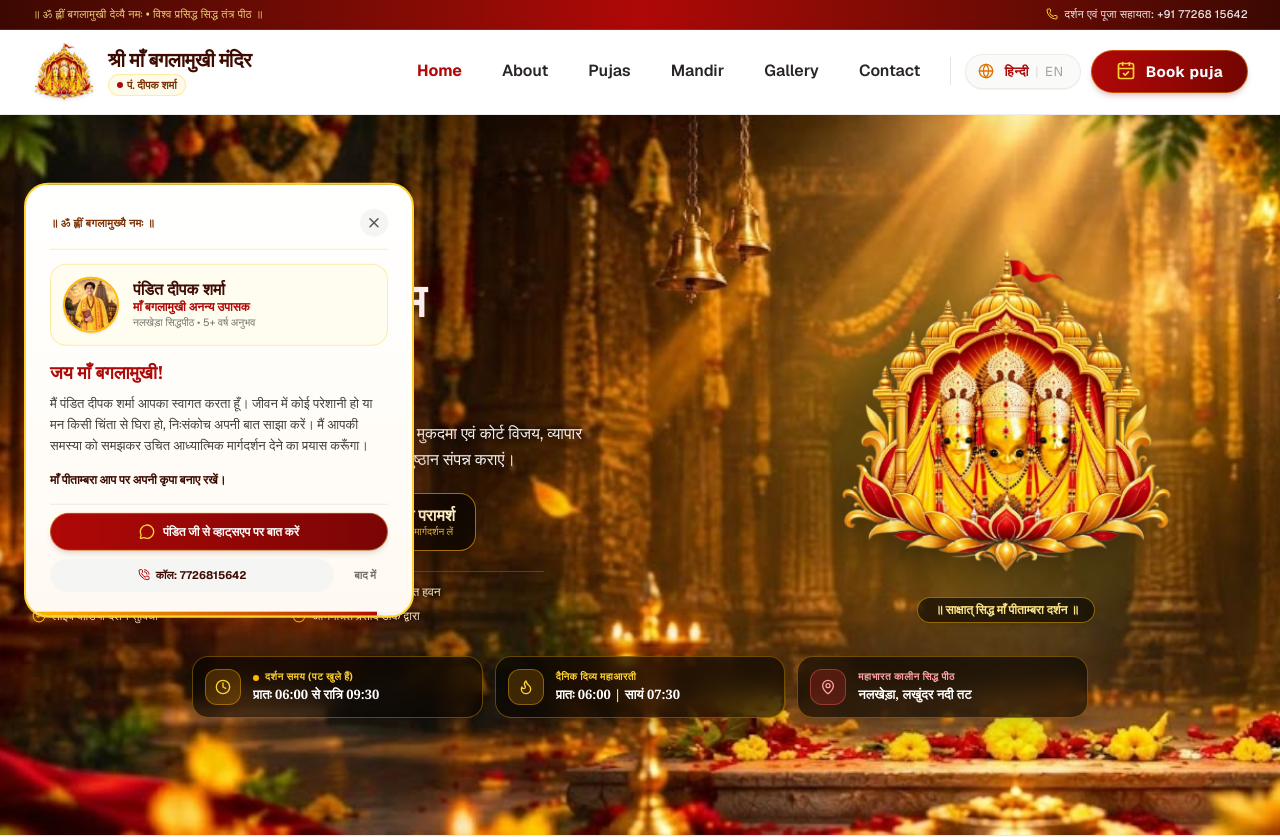
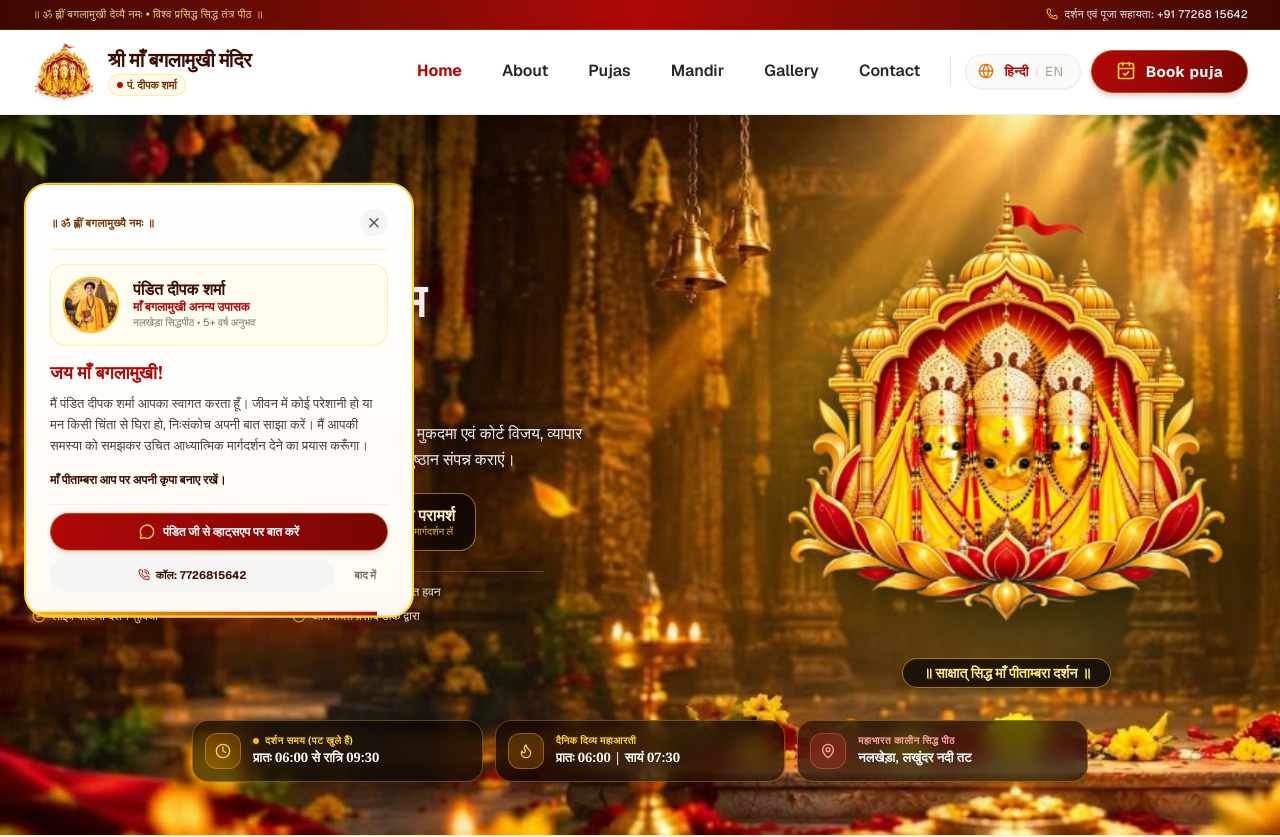
Before and after one commit to prisminfotechdevloper-2026/baglamukhi_temple_client, a Next.js app: page / in a window 1280 px wide. Shown: the top 837 px of the page. Built offline with nearby package versions, Linux system fonts and the light colour scheme.

Commit message:
fix(hero): enhance Mata Rani image size and divine aura on mobile screens

```diff
--- a/src/components/home/HeroSection.tsx
+++ b/src/components/home/HeroSection.tsx
@@ -188,26 +188,26 @@ export default function HeroSection() {
           </div>
 
           {/* ================= RIGHT COLUMN: Mata Rani Image ================= */}
-          <div className="lg:col-span-5 order-2 lg:order-2 flex flex-col items-center justify-center">
+          <div className="lg:col-span-5 order-2 lg:order-2 flex flex-col items-center justify-center my-4 sm:my-5 lg:my-0">
             <div className="relative group flex flex-col items-center">
               {/* Divine Golden Ambient Halo Glow */}
-              <div className="absolute top-1/2 left-1/2 -translate-x-1/2 -translate-y-1/2 w-48 h-48 sm:w-64 sm:h-64 lg:w-[340px] lg:h-[340px] rounded-full bg-gradient-to-tr from-amber-400/35 via-yellow-300/35 to-orange-500/20 blur-3xl pointer-events-none animate-pulse" />
+              <div className="absolute top-1/2 left-1/2 -translate-x-1/2 -translate-y-1/2 w-[270px] h-[270px] xs:w-[310px] xs:h-[310px] sm:w-[370px] sm:h-[370px] lg:w-[440px] lg:h-[440px] rounded-full bg-gradient-to-tr from-amber-400/40 via-yellow-300/35 to-orange-500/25 blur-2xl sm:blur-3xl pointer-events-none animate-pulse" />
 
               {/* Mata Rani Divine Transparent Idol */}
-              <div className="relative h-48 w-48 sm:h-64 sm:w-64 lg:h-[360px] lg:w-[360px] transition-transform duration-500 group-hover:scale-105">
+              <div className="relative w-[285px] h-[285px] xs:w-[320px] xs:h-[320px] sm:w-[380px] sm:h-[380px] md:w-[420px] md:h-[420px] lg:w-[450px] lg:h-[450px] xl:w-[480px] xl:h-[480px] max-w-[92vw] aspect-square transition-transform duration-500 group-hover:scale-105">
                 <Image
                   src="/images/baglamukhi-logo.png"
                   alt="माँ बगलामुखी दिव्य स्वरूप"
                   fill
                   priority
-                  sizes="(max-width: 640px) 192px, (max-width: 1024px) 256px, 360px"
-                  className="object-contain drop-shadow-[0_12px_24px_rgba(0,0,0,0.5)]"
+                  sizes="(max-width: 640px) 320px, (max-width: 1024px) 450px, 480px"
+                  className="w-full h-full object-contain filter drop-shadow-[0_16px_36px_rgba(0,0,0,0.8)] drop-shadow-[0_0_35px_rgba(216,155,24,0.45)] select-none"
                 />
               </div>
 
               {/* Sacred Darshan Banner Under Deity */}
-              <div className="mt-1 sm:mt-1.5 text-center">
-                <span className="inline-block rounded-full bg-black/60 backdrop-blur-md px-4 py-1 text-[11px] sm:text-xs font-semibold text-amber-200 border border-amber-400/50 shadow-md">
+              <div className="mt-2 sm:mt-2.5 text-center">
+                <span className="inline-block rounded-full bg-black/65 backdrop-blur-md px-4 sm:px-5 py-1 text-xs sm:text-sm font-semibold text-amber-200 border border-amber-400/60 shadow-lg">
                   {t({
                     hi: "॥ साक्षात् सिद्ध माँ पीताम्बरा दर्शन ॥",
                     en: "॥ Sakshat Siddha Maa Pitambara Darshan ॥",
```
